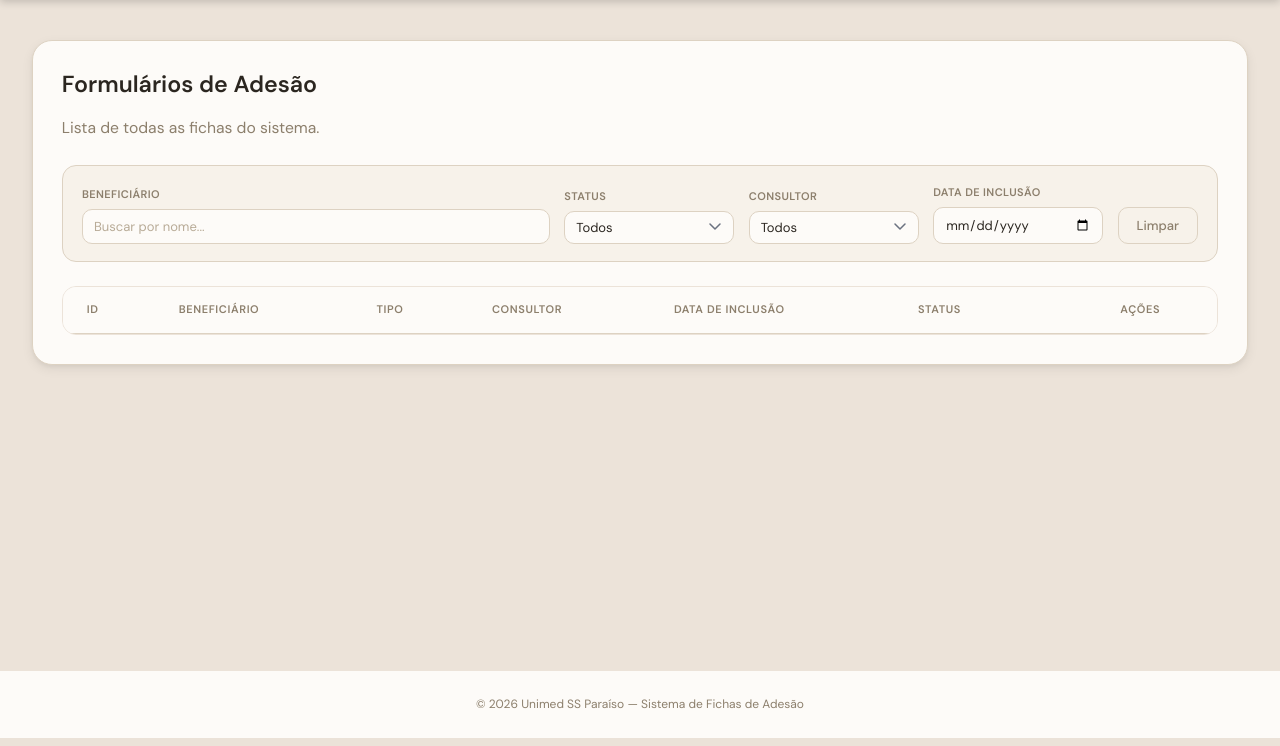
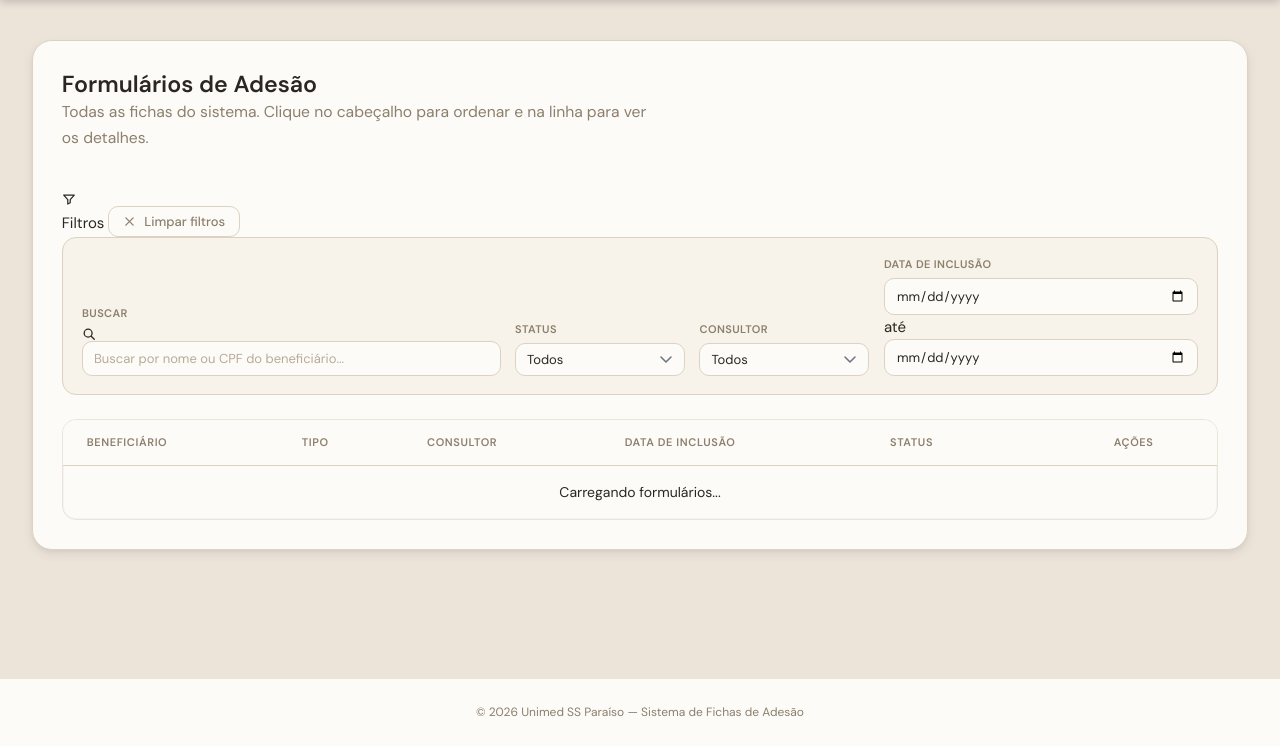
Before and after one commit to joao-v-marques/entrevista_vendas, a Flask app: template templates/forms.html in a window 1280 px wide. Shown: the part 62-808 px from the top of the page. Run offline with Flask 3, Linux system fonts and the light colour scheme; the template is opened without the code that fills it, so the values that code supplies are empty; some libraries are stand-ins or nearby versions.

Commit message:
refactor: refatorado todo o front da tabela de forms

```diff
--- a/static/css/select_form_type.css
+++ b/static/css/select_form_type.css
@@ -70,8 +70,8 @@ body {
   padding: 1.6rem 1.4rem;
   background: var(--color-bg-surface);
   border: 1.5px solid var(--color-border);
-  border-radius: var(--radius-lg);
-  box-shadow: var(--shadow-sm);
+  border-radius: var(--radius-card);
+  box-shadow: var(--shadow-xs);
   transition: border-color var(--transition), box-shadow var(--transition),
               transform var(--transition);
 }
--- a/templates/forms.html
+++ b/templates/forms.html
@@ -177,19 +177,39 @@
     </div>
   </nav>
 
-    <main class="main-content">
+    <main class="main-content main-content--xwide">
         <section class="section">
             <div class="form-card">
-                <div class="form-card-header">
+                <div class="form-card-header forms-page-header">
+                    <div class="forms-header-text">
                         <h2 class="form-card-title">Formulários de Adesão</h2>
-                    <p class="form-card-description">Lista de todas as fichas do sistema.</p>
+                        <p class="form-card-description">
+                            Todas as fichas do sistema. Clique no cabeçalho para ordenar e na linha para ver os detalhes.
+                        </p>
+                    </div>
+                    <span class="forms-count" id="formsCount"></span>
                 </div>
 
                 <!-- Filtros -->
+                <div class="forms-filters-panel">
+                    <div class="forms-filters-panel-head">
+                        <span class="forms-filters-title">
+                            <svg width="14" height="14" viewBox="0 0 16 16" fill="none" aria-hidden="true"><path d="M2 3.5h12l-4.6 5.2v3.6l-2.8 1.4V8.7L2 3.5z" stroke="currentColor" stroke-width="1.4" stroke-linejoin="round"/></svg>
+                            Filtros
+                        </span>
+                        <button type="button" class="btn btn--ghost btn--sm forms-filters-clear is-hidden" id="filterClear">
+                            <svg width="13" height="13" viewBox="0 0 16 16" fill="none" aria-hidden="true"><path d="M3.5 3.5l9 9M12.5 3.5l-9 9" stroke="currentColor" stroke-width="1.6" stroke-linecap="round"/></svg>
+                            Limpar filtros
+                        </button>
+                    </div>
+
                     <div class="forms-filters">
                         <div class="forms-filter-field forms-filter-field--grow">
-                        <label for="filterBeneficiary">Beneficiário</label>
-                        <input type="text" id="filterBeneficiary" class="input" placeholder="Buscar por nome..." autocomplete="off" />
+                            <label for="filterBeneficiary">Buscar</label>
+                            <div class="forms-search">
+                                <svg class="forms-search-icon" width="14" height="14" viewBox="0 0 16 16" fill="none" aria-hidden="true"><circle cx="7" cy="7" r="4.5" stroke="currentColor" stroke-width="1.5"/><path d="M10.5 10.5L14 14" stroke="currentColor" stroke-width="1.5" stroke-linecap="round"/></svg>
+                                <input type="text" id="filterBeneficiary" class="input forms-search-input" placeholder="Buscar por nome ou CPF do beneficiário..." autocomplete="off" />
+                            </div>
                         </div>
                         <div class="forms-filter-field">
                             <label for="filterStatus">Status</label>
@@ -203,29 +223,35 @@
                                 <option value="">Todos</option>
                             </select>
                         </div>
-                    <div class="forms-filter-field">
-                        <label for="filterDate">Data de inclusão</label>
-                        <input type="date" id="filterDate" class="input" />
+                        <div class="forms-filter-field forms-filter-field--range">
+                            <label for="filterDateFrom">Data de inclusão</label>
+                            <div class="forms-date-range">
+                                <input type="date" id="filterDateFrom" class="input" aria-label="Data de inclusão inicial" />
+                                <span class="forms-date-range-sep">até</span>
+                                <input type="date" id="filterDateTo" class="input" aria-label="Data de inclusão final" />
                             </div>
-                    <button type="button" class="btn btn--ghost forms-filter-clear" id="filterClear">Limpar</button>
+                        </div>
+                    </div>
                 </div>
 
+                <!-- Atalhos de status (renderizados por forms.js a partir dos dados carregados) -->
+                <div class="forms-status-chips" id="statusChips" role="group" aria-label="Filtrar por status"></div>
+
                 <!-- Lista de Fichas -->
-                <div class="fichas-list">
-                    <table class="fichas-table">
+                <div class="fichas-list forms-list">
+                    <table class="fichas-table forms-table">
                         <thead>
                             <tr>
-                                <th>ID</th>
-                                <th>Beneficiário</th>
-                                <th>Tipo</th>
-                                <th>Consultor</th>
-                                <th>Data de inclusão</th>
-                                <th class="status-column">Status</th>
+                                <th class="forms-col-beneficiary is-sortable" data-sort="beneficiary" role="button" tabindex="0" aria-sort="none">Beneficiário<span class="sort-indicator" aria-hidden="true"></span></th>
+                                <th class="forms-col-type is-sortable" data-sort="type" role="button" tabindex="0" aria-sort="none">Tipo<span class="sort-indicator" aria-hidden="true"></span></th>
+                                <th class="forms-col-consultant is-sortable" data-sort="consultant" role="button" tabindex="0" aria-sort="none">Consultor<span class="sort-indicator" aria-hidden="true"></span></th>
+                                <th class="forms-col-date is-sortable" data-sort="date" role="button" tabindex="0" aria-sort="descending">Data de inclusão<span class="sort-indicator" aria-hidden="true"></span></th>
+                                <th class="status-column is-sortable" data-sort="status" role="button" tabindex="0" aria-sort="none">Status<span class="sort-indicator" aria-hidden="true"></span></th>
                                 <th class="actions-column">Ações</th>
                             </tr>
                         </thead>
                         <tbody id="tbodyForms">
-
+                            <tr class="forms-empty-row"><td colspan="6">Carregando formulários...</td></tr>
                         </tbody>
                     </table>
                 </div>
```
Lines whose indentation alone changed are shown as unchanged.
